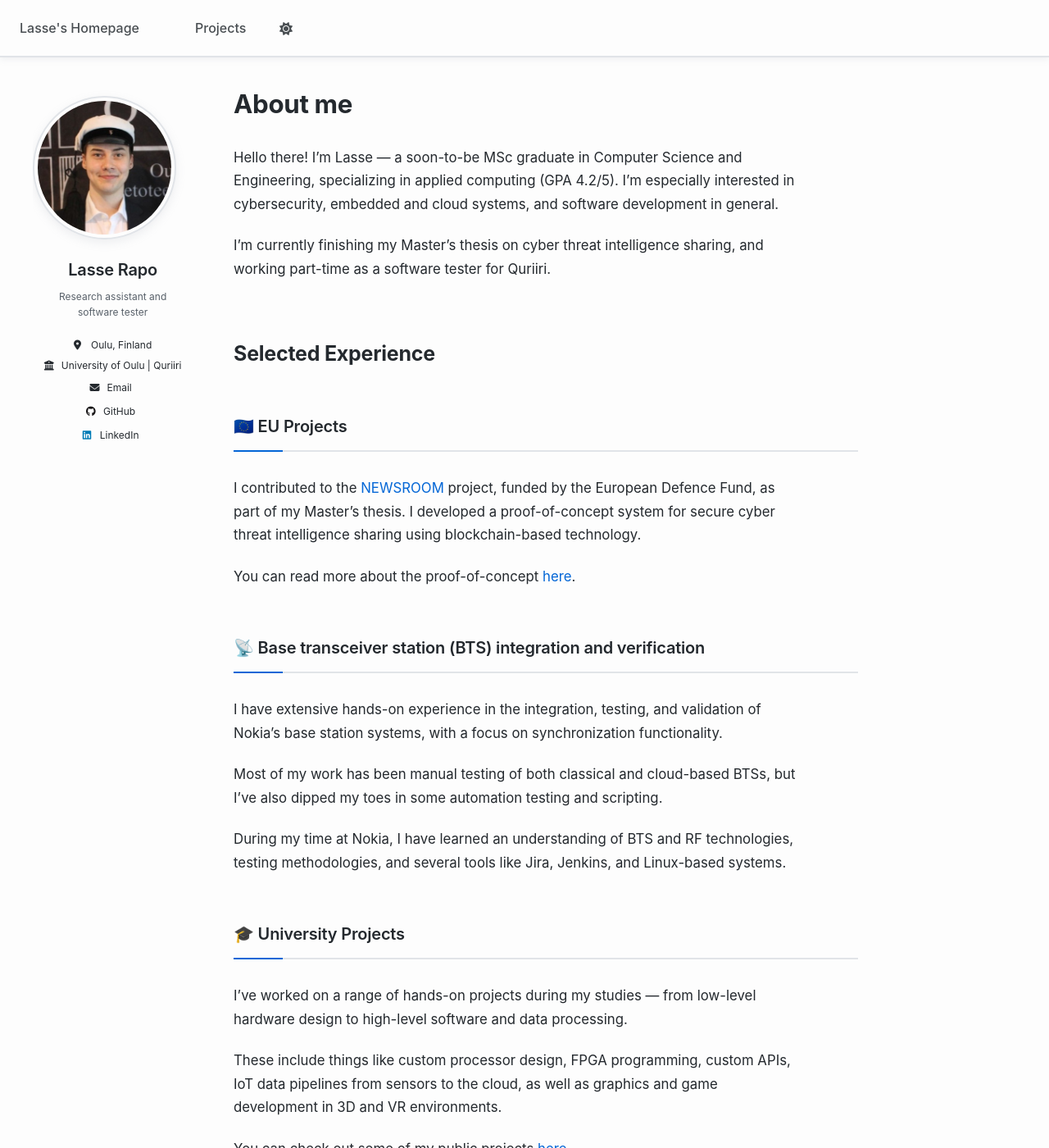
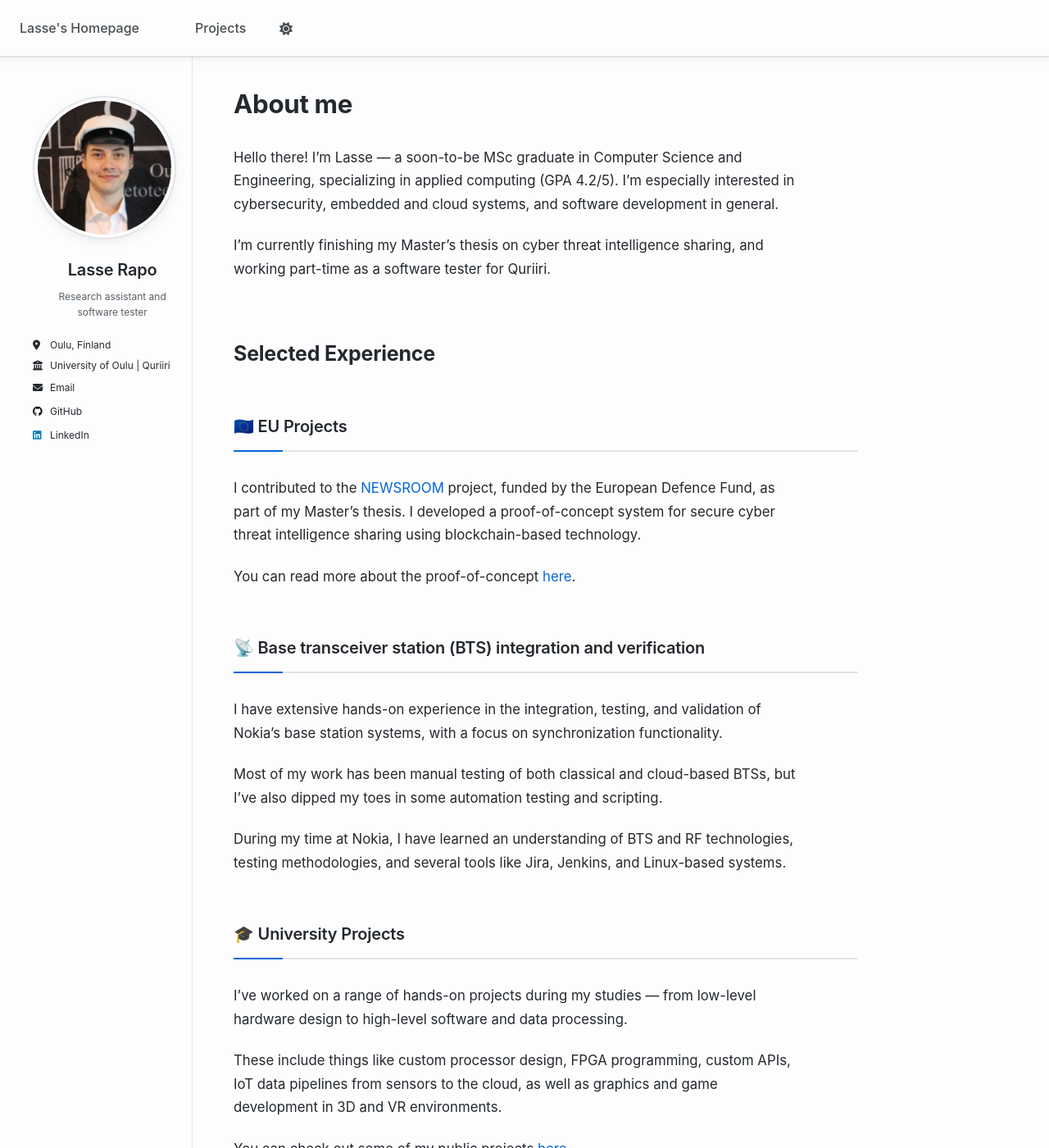
Before and after one commit to LasseRapo/lasserapo.github.io, a Jekyll site: the page built from _pages/about.md, in a window 1280 px wide and 1400 px high. Shown: the whole window at 82% size. Built offline with Jekyll 4.4.1, drawn with Linux system fonts in a browser that asks for light colours; a script that is not in the unit is left out.

Commit message:
Revert "Center align sidebar"
This reverts commit ffe51be6b218da101fdc090515eaf11ad6b1bcbd.

```diff
--- a/_sass/layout/_sidebar.scss
+++ b/_sass/layout/_sidebar.scss
@@ -30,6 +30,7 @@
     padding-top: $masthead-height;
     border-radius: 0;
     box-shadow: none;
+    border-right: 1px solid var(--global-border-color);
   }
 
   @include breakpoint($large) {
@@ -180,7 +181,6 @@
   @include breakpoint($large) {
     margin-top: 10px;
     margin-bottom: 20px;
-    text-align: center;
   }
 }
 
@@ -234,7 +234,6 @@
     border: 0;
     background: transparent;
     box-shadow: none;
-    text-align: center;
   }
 
   &:before {
```
